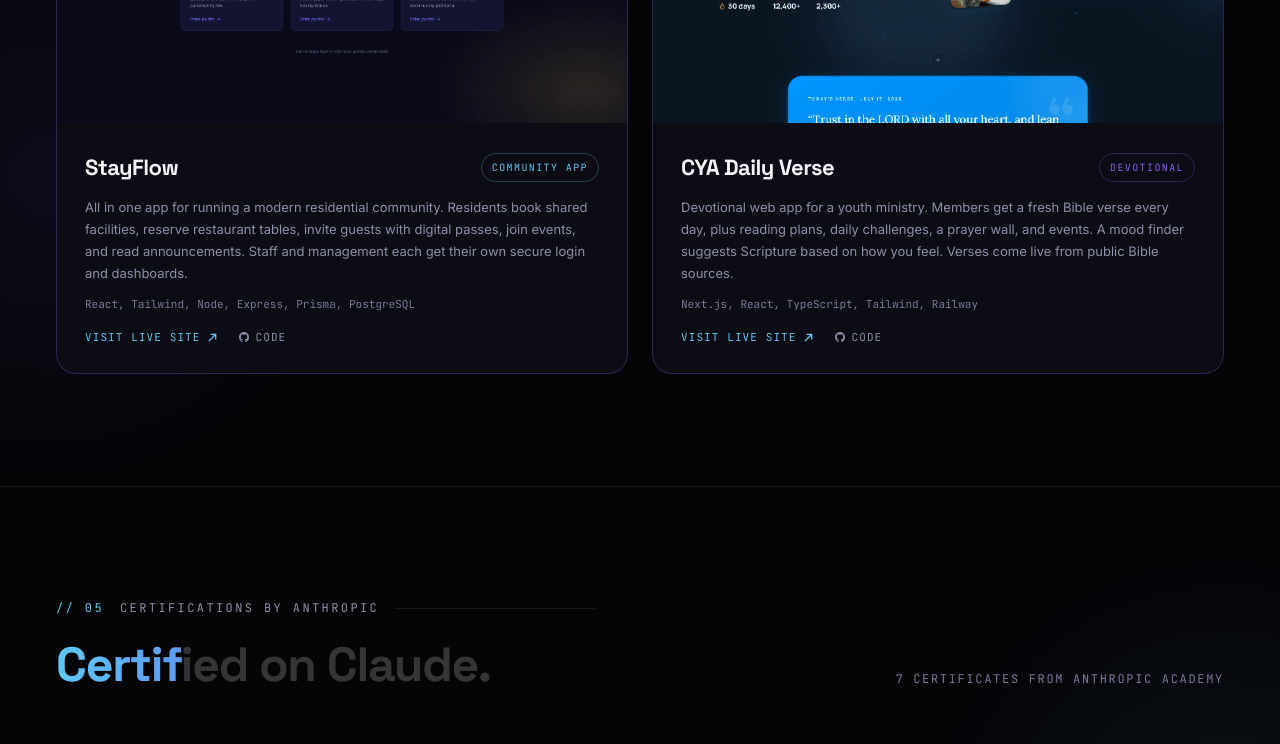
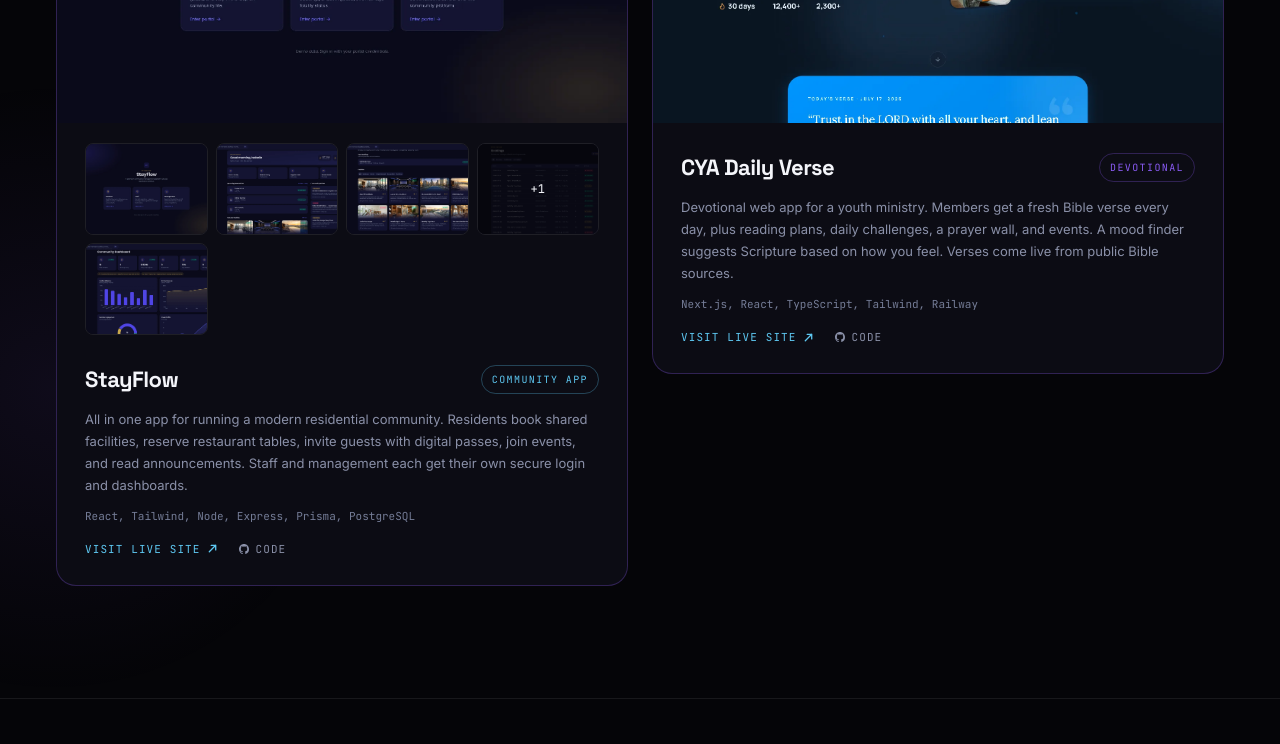
Before and after one commit to dooddles07/WEB-PORTFOLIO, a React (Vite) app: page / in a window 1280 px wide. Shown: the part 5520-6264 px from the top of the page. Built offline with nearby package versions, Linux system fonts and the light colour scheme.

Commit message:
feat(projects): add full screenshot gallery to StayFlow card

```diff
--- a/src/components/ProjectsSection.tsx
+++ b/src/components/ProjectsSection.tsx
@@ -1,8 +1,10 @@
+import { useState } from 'react'
 import { projects, type Project } from '../data/projects'
 import { SectionHeader } from './shared/SectionHeader'
 import { Reveal } from './shared/Reveal'
 import { ScrollFillText } from './shared/ScrollFillText'
 import { TiltCard } from './shared/TiltCard'
+import { Lightbox } from './shared/Lightbox'
 
 function Badge({ project }: { project: Project }) {
   if (project.badgeStyle === 'live') {
@@ -106,11 +108,52 @@ function FeaturedCard({ project }: { project: Project }) {
   )
 }
 
-function ProjectCard({ project, delay }: { project: Project; delay: number }) {
+function GalleryStrip({ images, onOpen }: { images: string[]; onOpen: (index: number) => void }) {
+  return (
+    <div className="grid grid-cols-4 gap-2 px-7 pt-5">
+      {images.map((src, i) => (
+        <button
+          key={src}
+          onClick={() => onOpen(i)}
+          data-cursor="VIEW"
+          aria-label={`Open screenshot ${i + 1} of ${images.length}`}
+          className="group relative aspect-[4/3] overflow-hidden rounded-lg border border-line"
+        >
+          <img
+            src={src}
+            alt=""
+            aria-hidden
+            className="h-full w-full object-cover transition-transform duration-300 group-hover:scale-110"
+            loading="lazy"
+            draggable={false}
+          />
+          {i === 3 && images.length > 4 && (
+            <span className="absolute inset-0 flex items-center justify-center bg-bg/70 font-mono text-xs text-ink">
+              +{images.length - 4}
+            </span>
+          )}
+        </button>
+      ))}
+    </div>
+  )
+}
+
+function ProjectCard({
+  project,
+  delay,
+  onOpenGallery,
+}: {
+  project: Project
+  delay: number
+  onOpenGallery: (project: Project, index: number) => void
+}) {
   return (
     <Reveal delay={delay} className="flex-1" y={50}>
       <TiltCard strength={8} className="flex h-full flex-col overflow-hidden rounded-[20px] border border-line-accent bg-surface">
         <ShotLink project={project} className="relative block aspect-[421/250] w-full overflow-hidden bg-[#0a0a12]" />
+        {project.images && project.images.length > 1 && (
+          <GalleryStrip images={project.images} onOpen={(i) => onOpenGallery(project, i)} />
+        )}
         <div className="flex flex-1 flex-col gap-3 p-7">
           <div className="flex items-center justify-between gap-3">
             <h3 className="font-display text-[22px] font-bold tracking-tight text-ink">{project.name}</h3>
@@ -128,6 +171,7 @@ function ProjectCard({ project, delay }: { project: Project; delay: number }) {
 export function ProjectsSection() {
   const featured = projects.find((project) => project.featured)
   const rest = projects.filter((project) => !project.featured)
+  const [gallery, setGallery] = useState<{ project: Project; index: number } | null>(null)
 
   return (
     <section id="projects" className="relative scroll-mt-16 overflow-hidden border-t border-line px-6 py-24 sm:px-14 lg:py-28">
@@ -143,12 +187,26 @@ export function ProjectsSection() {
           {featured && <FeaturedCard project={featured} />}
           <div className="flex flex-col gap-6 lg:flex-row">
             {rest.map((project, i) => (
-              <ProjectCard key={project.name} project={project} delay={i * 0.12} />
+              <ProjectCard
+                key={project.name}
+                project={project}
+                delay={i * 0.12}
+                onOpenGallery={(p, index) => setGallery({ project: p, index })}
+              />
             ))}
           </div>
         </div>
 
       </div>
+
+      {gallery && (
+        <Lightbox
+          images={gallery.project.images!.map((src, i) => ({ src, alt: `${gallery.project.name} screenshot ${i + 1}` }))}
+          index={gallery.index}
+          onClose={() => setGallery(null)}
+          onNavigate={(index) => setGallery({ project: gallery.project, index })}
+        />
+      )}
     </section>
   )
 }
--- a/src/data/projects.ts
+++ b/src/data/projects.ts
@@ -5,6 +5,8 @@ export interface Project {
   description: string
   stack: string
   image: string
+  /** extra screenshots for a gallery/lightbox; omit for a single-shot card */
+  images?: string[]
   link?: string
   repo?: string
   /** featured projects render as the wide spotlight card */
@@ -26,6 +28,13 @@ export const projects: Project[] = [
       'All in one app for running a modern residential community. Residents book shared facilities, reserve restaurant tables, invite guests with digital passes, join events, and read announcements. Staff and management each get their own secure login and dashboards.',
     stack: 'React, Tailwind, Node, Express, Prisma, PostgreSQL',
     image: '/assets/projects/stayflow.webp',
+    images: [
+      '/assets/projects/stayflow.webp',
+      '/assets/projects/stayflow2.webp',
+      '/assets/projects/stayflow3.webp',
+      '/assets/projects/stayflow4.webp',
+      '/assets/projects/stayflow5.webp',
+    ],
     link: 'https://stayflow-production-bc16.up.railway.app',
     repo: 'https://github.com/dooddles07/StayFlow',
   },
```
